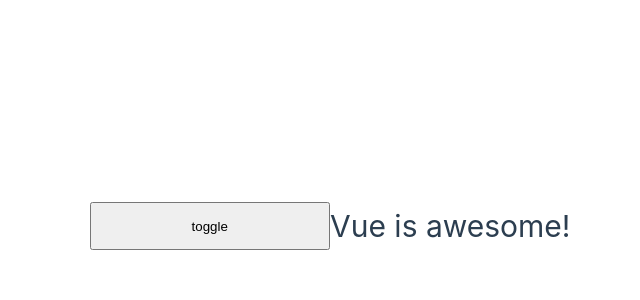
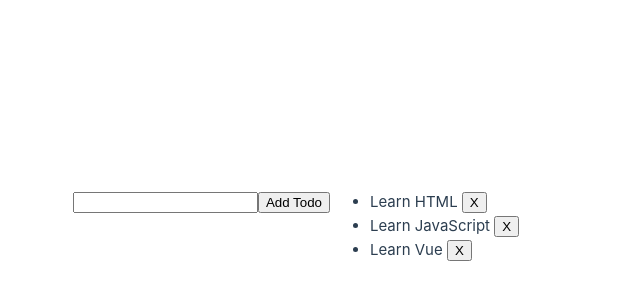
Before and after one commit to kylemwagner83/vue-tutorial, a Vue app: page / in a window 1280 px wide. Shown: the part 174-474 px from the top of the page, without its empty margins (310-950 px from the left). Built offline with nearby package versions, Linux system fonts and the light colour scheme.

Commit message:
Render list with for loop

```diff
--- a/src/App.vue
+++ b/src/App.vue
@@ -1,20 +1,39 @@
 <script>
+  // give each todo a unique id
+  let id = 0
+
   export default {
     data() {
       return {
-        awesome: true
+        newTodo: '',
+        todos: [
+          { id: id++, text: 'Learn HTML' },
+          { id: id++, text: 'Learn JavaScript' },
+          { id: id++, text: 'Learn Vue' }
+        ]
       }
     },
     methods: {
-      toggle() {
-        this.awesome = !this.awesome
+      addTodo() {
+        this.todos.push({id: id++, text: this.newTodo})
+        this.newTodo = ''
+      },
+      removeTodo(todo) {
+        this.todos = this.todos.filter((t) => t !== todo)
       }
     }
   }
   </script>
 
   <template>
-    <button @click="toggle">toggle</button>
-    <h1 v-if="awesome">Vue is awesome!</h1>
-    <h1 v-else>Oh no 😢</h1>
+    <form @submit.prevent="addTodo">
+      <input v-model="newTodo">
+      <button>Add Todo</button>
+    </form>
+    <ul>
+      <li v-for="todo in todos" :key="todo.id">
+        {{ todo.text }}
+        <button @click="removeTodo(todo)">X</button>
+      </li>
+    </ul>
   </template>
```
